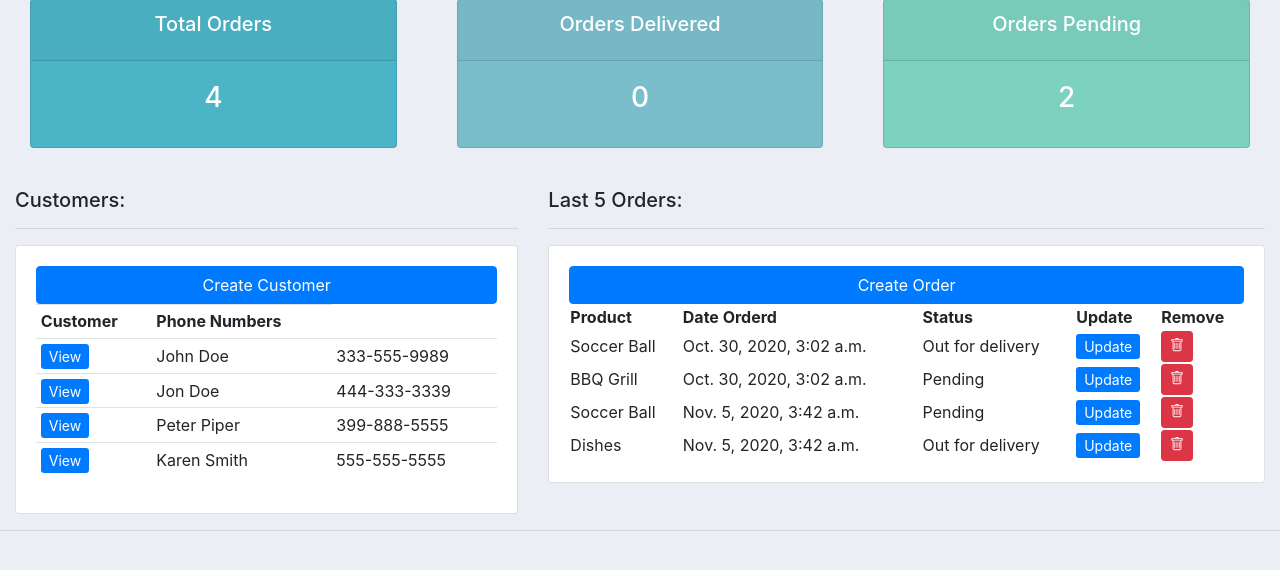
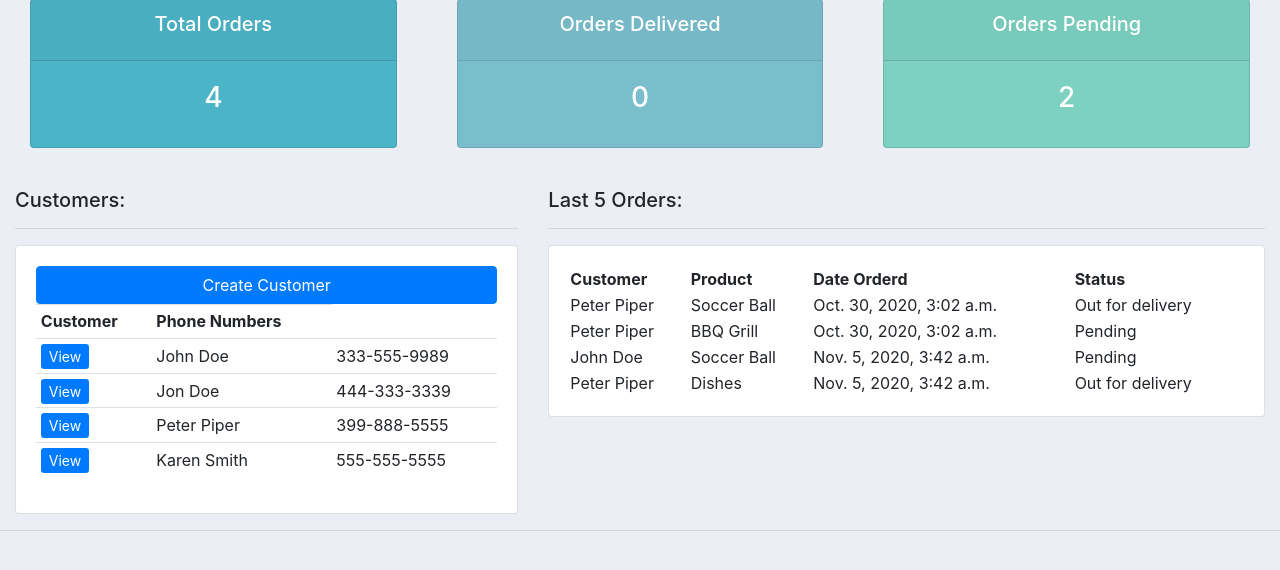
Before and after one commit to moysi/crm, a Django app: page / in a window 1280 px wide. Shown: the part 104-674 px from the top of the page. Run offline with Django 3.2, Linux system fonts and the light colour scheme; data comes from the database, SQL or seed files in the repository; some libraries are stand-ins or nearby versions.

Commit message:
add ability input more than 1 order at a time pt11

```diff
--- a/accounts/templates/accounts/customers.html
+++ b/accounts/templates/accounts/customers.html
@@ -10,7 +10,7 @@
 			<h5>Customer:</h5>
 			<hr>
 			<a class="btn btn-outline-info  btn-sm btn-block" href="">Update Customer</a>
-			<a class="btn btn-outline-danger  btn-sm btn-block" href="">Delete Customer</a>
+			<a class="btn btn-outline-info  btn-sm btn-block" href="{% url 'create_order' customer.id %}">Place Customer</a>
 
 		</div>
 	</div>
--- a/accounts/templates/accounts/dashboard.html
+++ b/accounts/templates/accounts/dashboard.html
@@ -30,29 +30,27 @@
         <h5 class="card-title">Last 5 Orders:</h5>
         <hr>
         <div class="card card-body">
-            <a href="{% url 'create_order' %}" class="btn btn-primary">Create Order</a>
             <table>
                 <tr>
+                    <th>Customer</th>
                     <th>Product</th>
                     <th>Date Orderd</th>
                     <th>Status</th>
-                    <th>Update</th>
-                    <th>Remove</th>
+                    <!-- <th>Remove</th> -->
                 </tr>
                 {% for i in orders %}
                     <tr>
-                        <td>{{i.product}}</td>
-                        <td>{{i.date_created}}</td>
+                        <td>{{ i.customer }}</td>
+                        <td>{{ i.product }}</td>
+                        <td>{{ i.date_created }}</td>
                         <td>{{i.status}}</td>
                         <td>
-                            <a href="{% url 'update_order' i.id %}" class="btn-sm btn-primary">Update</a></td>
-                        <td>
-                            <a href="{% url 'delete_order' i.id %}" class="btn btn-danger btn-sm">
+                            <!-- <a href="{% url 'delete_order' i.id %}" class="btn btn-danger btn-sm">
                                 <svg width="1em" height="1em" viewBox="0 0 16 16" class="bi bi-trash" fill="currentColor" xmlns="http://www.w3.org/2000/svg">
                                     <path d="M5.5 5.5A.5.5 0 0 1 6 6v6a.5.5 0 0 1-1 0V6a.5.5 0 0 1 .5-.5zm2.5 0a.5.5 0 0 1 .5.5v6a.5.5 0 0 1-1 0V6a.5.5 0 0 1 .5-.5zm3 .5a.5.5 0 0 0-1 0v6a.5.5 0 0 0 1 0V6z"/>
                                     <path fill-rule="evenodd" d="M14.5 3a1 1 0 0 1-1 1H13v9a2 2 0 0 1-2 2H5a2 2 0 0 1-2-2V4h-.5a1 1 0 0 1-1-1V2a1 1 0 0 1 1-1H6a1 1 0 0 1 1-1h2a1 1 0 0 1 1 1h3.5a1 1 0 0 1 1 1v1zM4.118 4L4 4.059V13a1 1 0 0 0 1 1h6a1 1 0 0 0 1-1V4.059L11.882 4H4.118zM2.5 3V2h11v1h-11z"/>
                                 </svg>
-                            </a>
+                            </a> -->
                         </td>
                     </tr>
                 {% endfor %}
--- a/accounts/urls.py
+++ b/accounts/urls.py
@@ -8,7 +8,7 @@ urlpatterns = [
     path('', views.home, name='dashboard'),
     path('products/', views.products, name='products'),
     path('customers/<str:primk>/', views.customers, name='customers'),
-    path('create_order/', views.createOrder, name='create_order'),
+    path('create_order/<str:primk>', views.createOrder, name='create_order'),
     path('update_order/<str:ordpk>', views.updateOrder, name='update_order'),
     path('delete_order/<str:ordpk>', views.deleteOrder, name='delete_order')
 ]
--- a/accounts/views.py
+++ b/accounts/views.py
@@ -1,5 +1,6 @@
 from django.shortcuts import render, redirect
 from django.http import HttpResponse
+from django.forms import inlineformset_factory
 from .models import *
 from .forms import OrderForm
 
@@ -30,17 +31,21 @@ def customers(request, primk):
     context = {'customer': customer, 'orders': orders, 'order_count':orders_count}
     return render(request, 'accounts/customers.html', context)
 
-def createOrder(request):
+def createOrder(request, primk):
+    OrderFormSet = inlineformset_factory(Customer, Order, fields=('product', 'status'), extra=10)
+    customer = Customer.objects.get(id=primk)
+    # form = OrderForm(initial={'customer':customer})
+    formset = OrderFormSet(queryset=Order.objects.none(), instance=customer)
+    if request.method == 'POST':
+        # form = OrderForm(request.POST)
+        formset = OrderFormSet(request.POST, instance=customer)
+        if formset.is_valid():
+            formset.save()
+            # redirect back to the customer the order was added for
+            next = '/customers/' + primk
+            return redirect(next)
 
-    form = OrderForm()
-
-    if request.method == 'POST':
-        form = OrderForm(request.POST)
-        if form.is_valid():
-            form.save()
-            return redirect('/')
-
-    context = {'form':form}
+    context = {'formset':formset}
     return render(request, 'accounts/order_form.html', context)
 
 def updateOrder(request, ordpk):
```
Also changed, not shown: accounts/templates/accounts/order_form.html (+8 -2 lines), accounts/filters.py (added).
